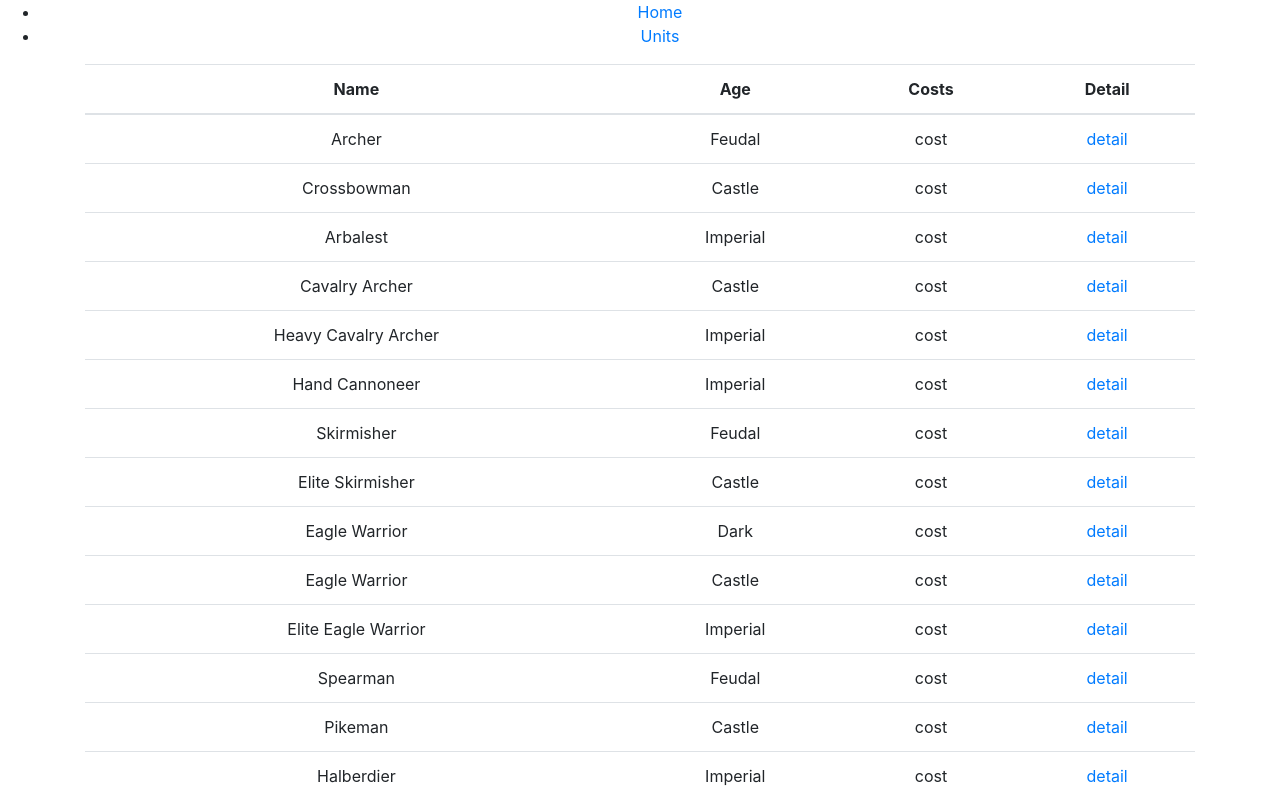
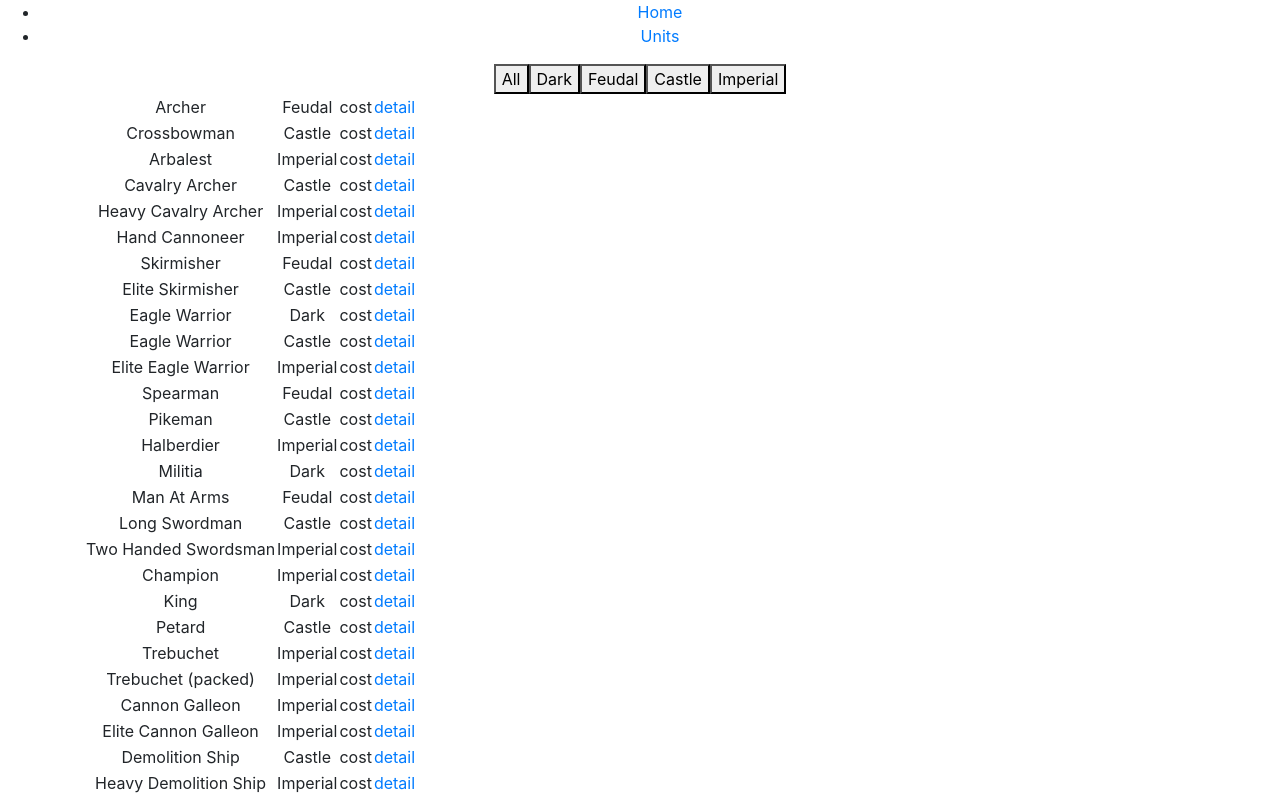
Before and after one commit to melisaclskn/ageOfEmpires-redux-saga, a React (Create React App) app: page /units in a window 1280 px wide. Shown: the top 798 px of the page. Built offline with nearby package versions, Linux system fonts and the light colour scheme.

Commit message:
get filter data by age

```diff
--- a/src/pages/Units/Units.js
+++ b/src/pages/Units/Units.js
@@ -1,4 +1,4 @@
-import React, { useEffect } from "react";
+import React, { useEffect, useState } from "react";
 
 import { useSelector, useDispatch } from "react-redux";
 import { loadUsersStart } from "../../redux/actions";
@@ -6,27 +6,39 @@ import { Link } from "react-router-dom";
 
 const Units = () => {
   const { units, loading } = useSelector((state) => state.units);
-  console.log(units, "unit detail page");
+  const allAges = ["Dark", "Feudal", "Castle", "Imperial"];
+  const [selectedAge, setselectedAge] = useState("All");
+
   const dispatch = useDispatch();
   useEffect(() => {
     dispatch(loadUsersStart());
   }, [dispatch]);
+
   if (loading) {
     return <span className="visually-hidden">Loading...</span>;
   }
+
+  const handleClick = (age) => setselectedAge(age);
   return (
     <div className="container">
-      <table className="table">
-        <thead>
-          <tr>
-            <th scope="col">Name</th>
-            <th scope="col">Age</th>
-            <th scope="col">Costs</th>
-            <th scope="col">Detail</th>
-          </tr>
-        </thead>
-        <tbody>
-          {units?.units?.map((item, index) => (
+      <div className="button-groups">
+        <button onClick={() => handleClick("All")}>All</button>
+        {allAges.map((age) => (
+          <button
+            onClick={() => handleClick(age)}
+            key={age}
+            className="btn-color-primary"
+          >
+            {age}
+          </button>
+        ))}
+      </div>
+      {units?.units
+        ?.filter(
+          (product) => selectedAge === "All" || product.age === selectedAge
+        )
+        .map((item, index) => {
+          return (
             <tr key={index.id}>
               <td>{item.name}</td>
               <td>{item.age}</td>
@@ -35,9 +47,8 @@ const Units = () => {
                 <Link to={`/unitDetail/${item.id}`}>detail</Link>
               </td>
             </tr>
-          ))}
-        </tbody>
-      </table>
+          );
+        })}
     </div>
   );
 };
```
